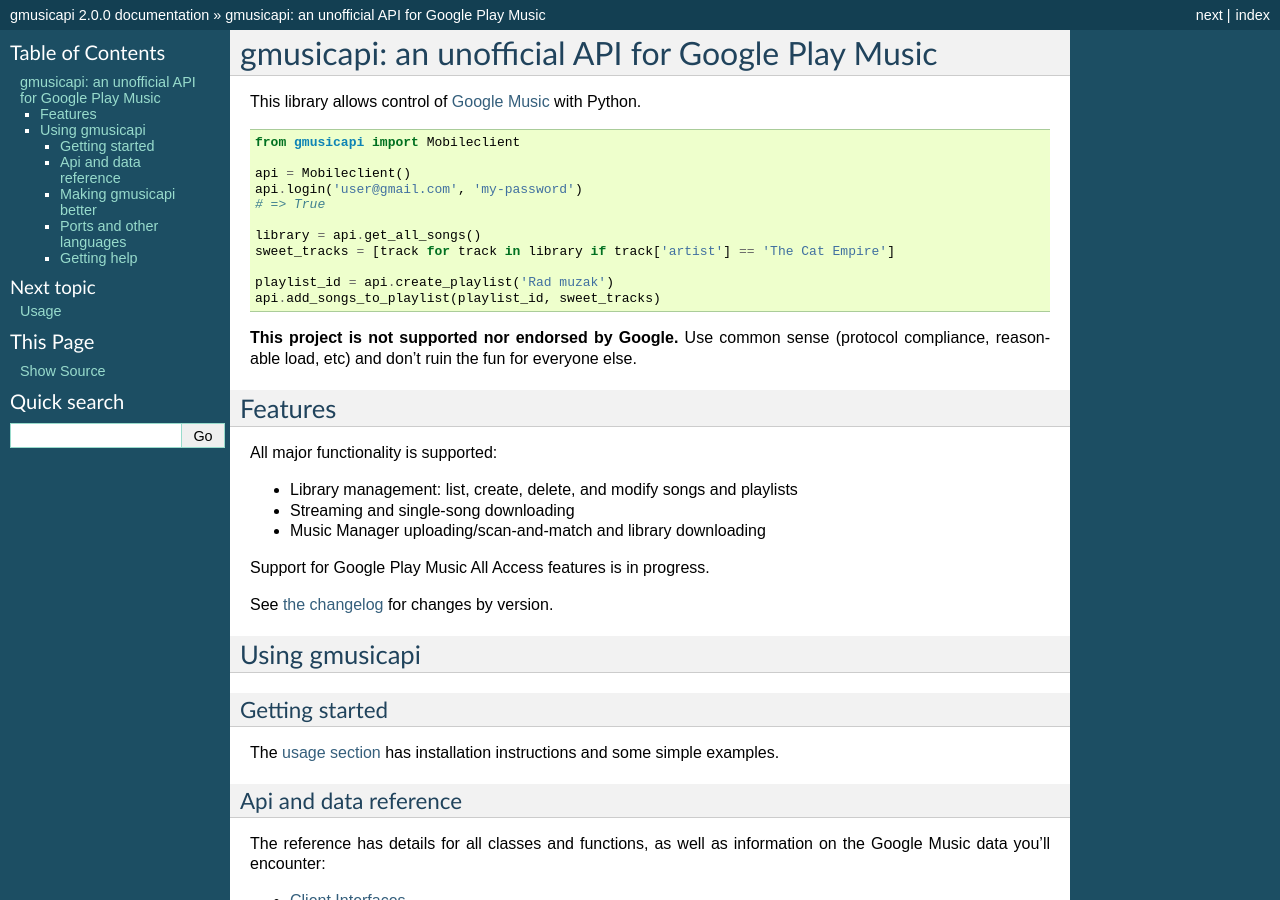
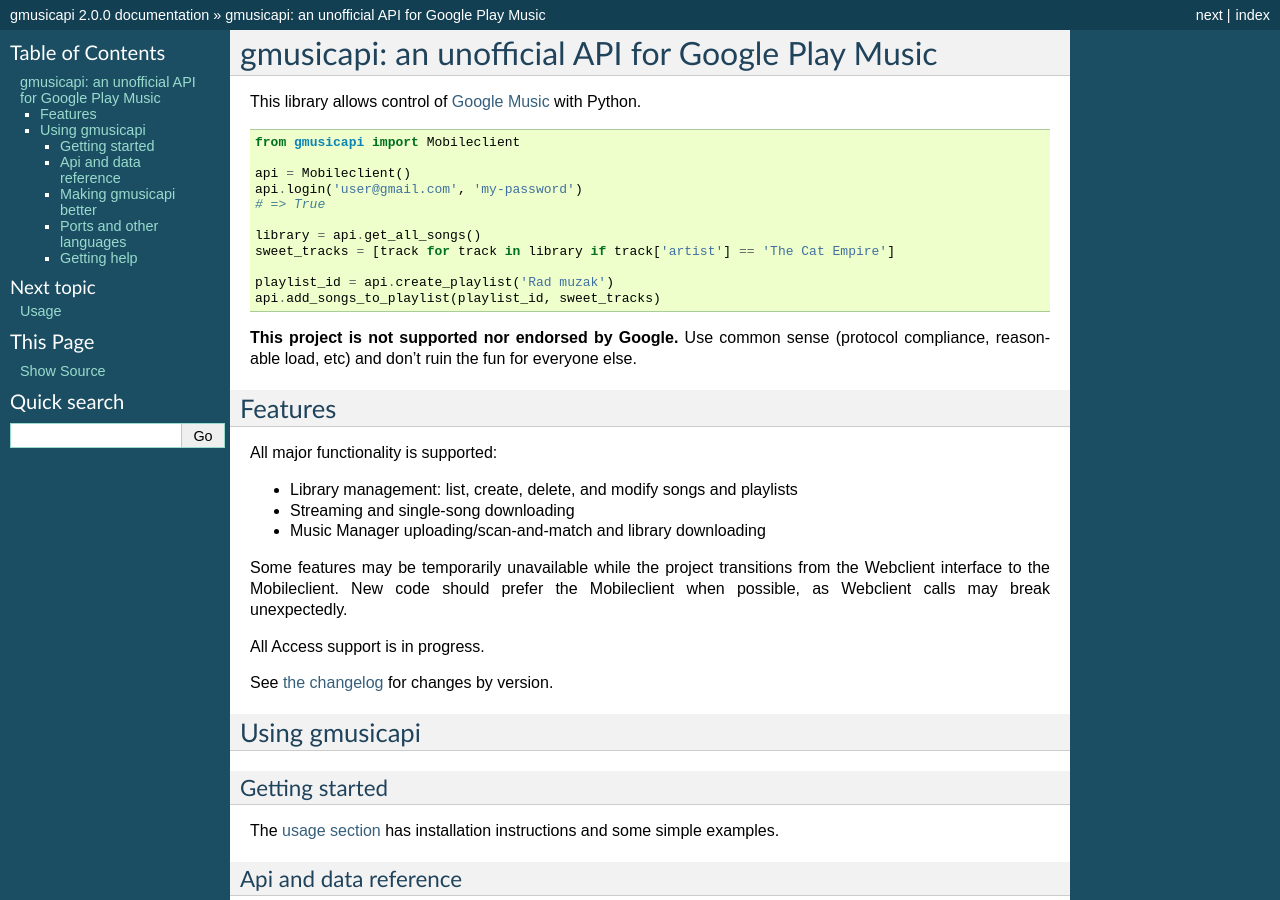
Before and after one commit to simon-weber/gmusicapi, a Sphinx documentation site: the page built from docs/source/index.rst, in a window 1280 px wide and 900 px high. Built offline with Sphinx 7.4.7, drawn with Linux system fonts in a browser that asks for light colours; the version number is read from the project's files by our own code.

Commit message:
update docs with project status

```diff
--- a/README.rst
+++ b/README.rst
@@ -54,10 +54,6 @@
 maintainability going forward. At this point, prefer the Mobileclient to the Webclient
 whenever possible.
 
-Version 1.2.0 fixes a bug that fixes uploader_id formatting from a mac address.
-This change may cause another machine to be registered - you can safely remove the
-old machine (it's the one without the version in the name).
-
 For development updates, follow me on Twitter:
 `@simonmweber <https://twitter.com/simonmweber>`__.
 
--- a/docs/source/index.rst
+++ b/docs/source/index.rst
@@ -34,7 +34,12 @@
 
 -  Music Manager uploading/scan-and-match and library downloading
 
-Support for Google Play Music All Access features is in progress.
+Some features may be temporarily unavailable while the project
+transitions from the Webclient interface to the Mobileclient.
+New code should prefer the Mobileclient when possible, as Webclient
+calls may break unexpectedly.
+
+All Access support is in progress.
 
 See `the changelog
 <https://github.com/simon-weber/Unofficial-Google-Music-API/blob/develop/HISTORY.rst>`__
```
